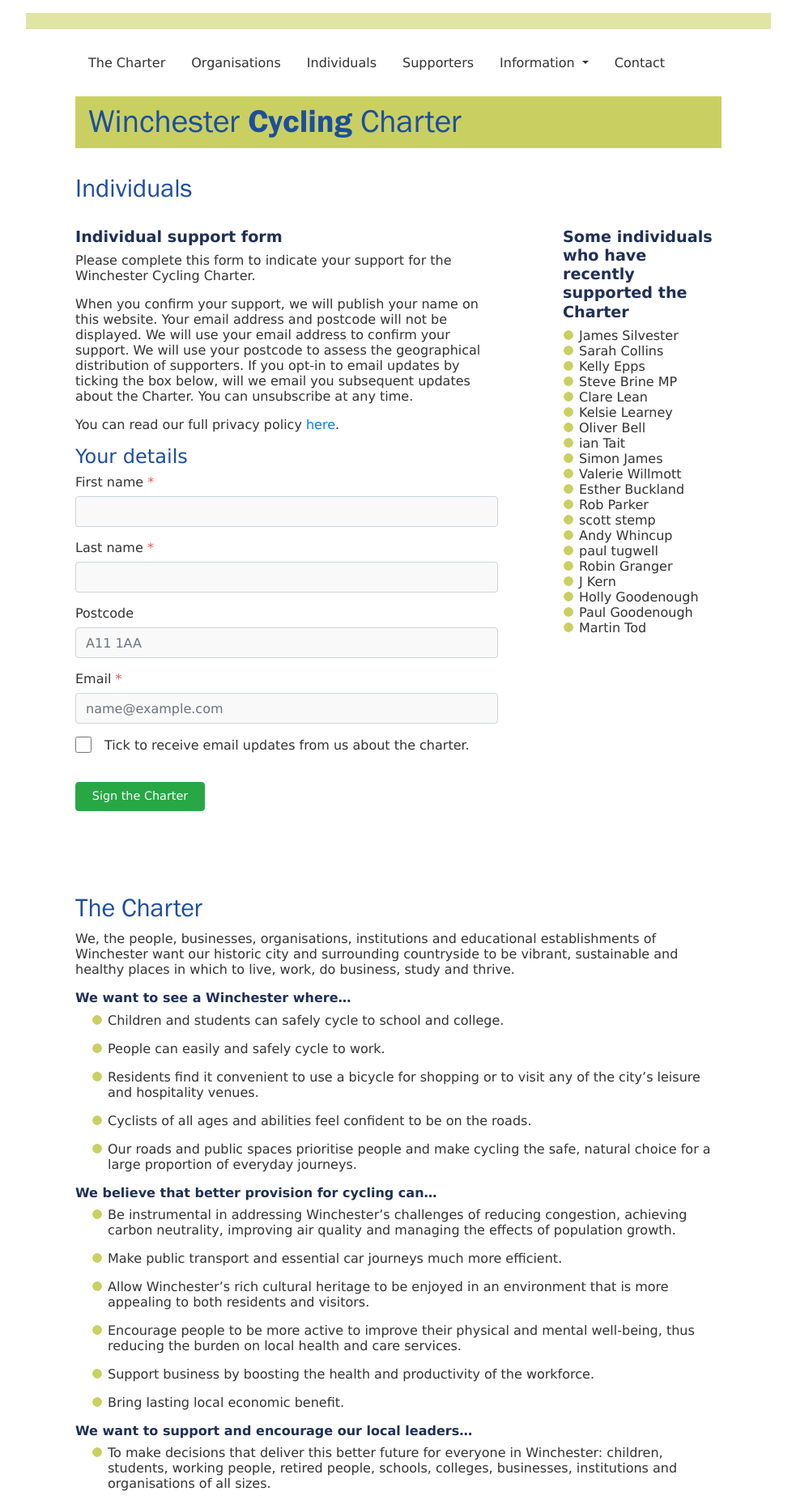
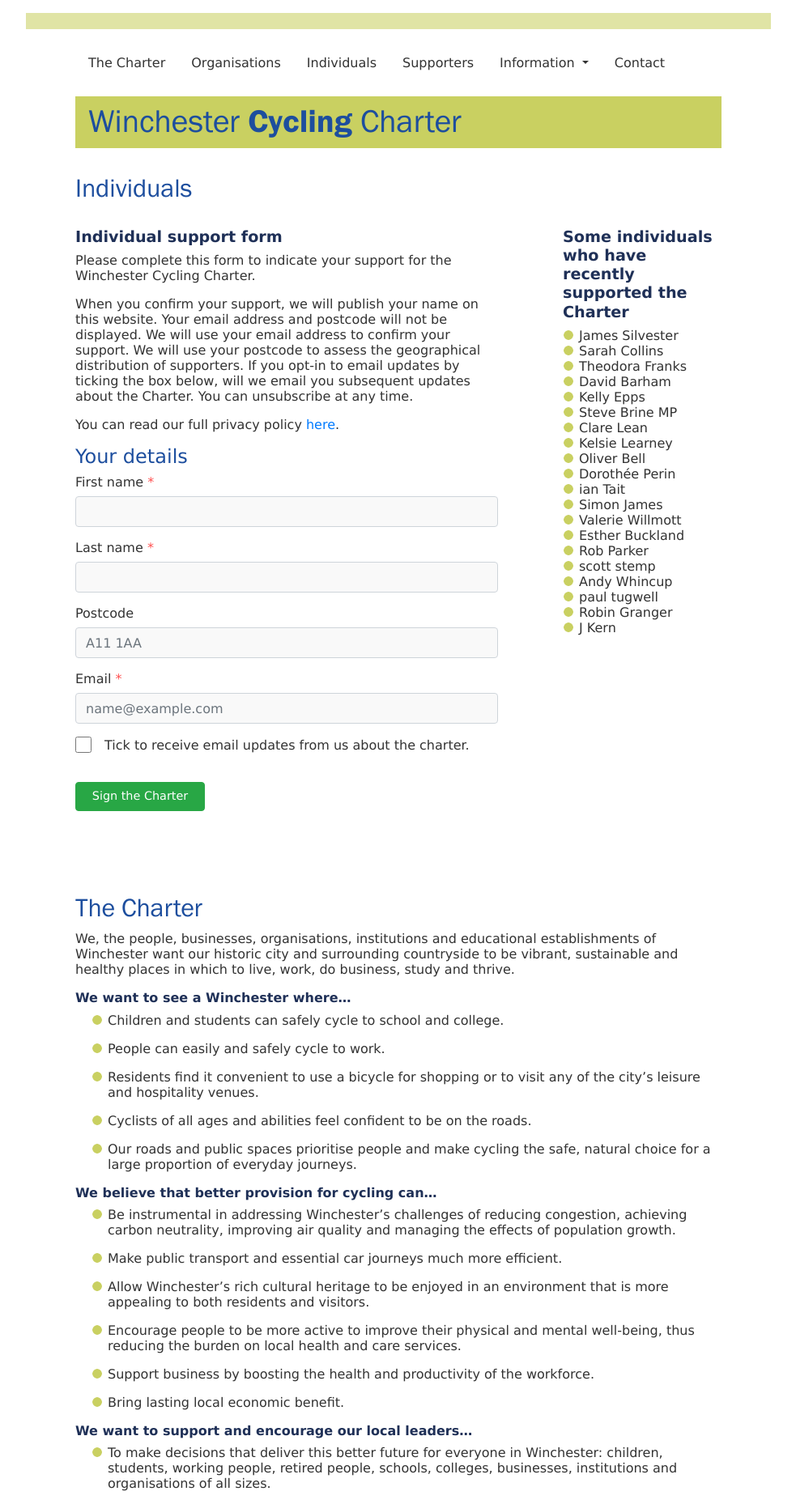
Before and after one commit to winchestercyclingcharter/winchestercyclingcharter.github.io, a Jekyll site: the page built from ind-page.md, in a window 1280 px wide. Shown: the whole page at 81% size, without its empty margins (148-1131 px from the left). Built offline with Jekyll 4.4.1, drawn with Linux system fonts in a browser that asks for light colours; nearby versions of some CDN libraries.

Commit message:
Update people.yml

```diff
--- a/_data/people.yml
+++ b/_data/people.yml
@@ -455,3 +455,6 @@ people:
 - { lastname: Learney, firstname: Kelsie, dt: 20210427-103324-906691 }
 - { lastname: Collins, firstname: Sarah, dt: 20210430-085224-450720 }
 - { lastname: Silvester, firstname: James, dt: 20210430-101809-315137 }
+- { lastname: Franks, firstname: Theodora, dt: 20210428-180218-803635 }
+- { lastname: Barham, firstname: David, dt: 20210428-150743-246714 }
+- { lastname: Perin, firstname: Dorothée, dt: 20210426-105812-094831 }
```
